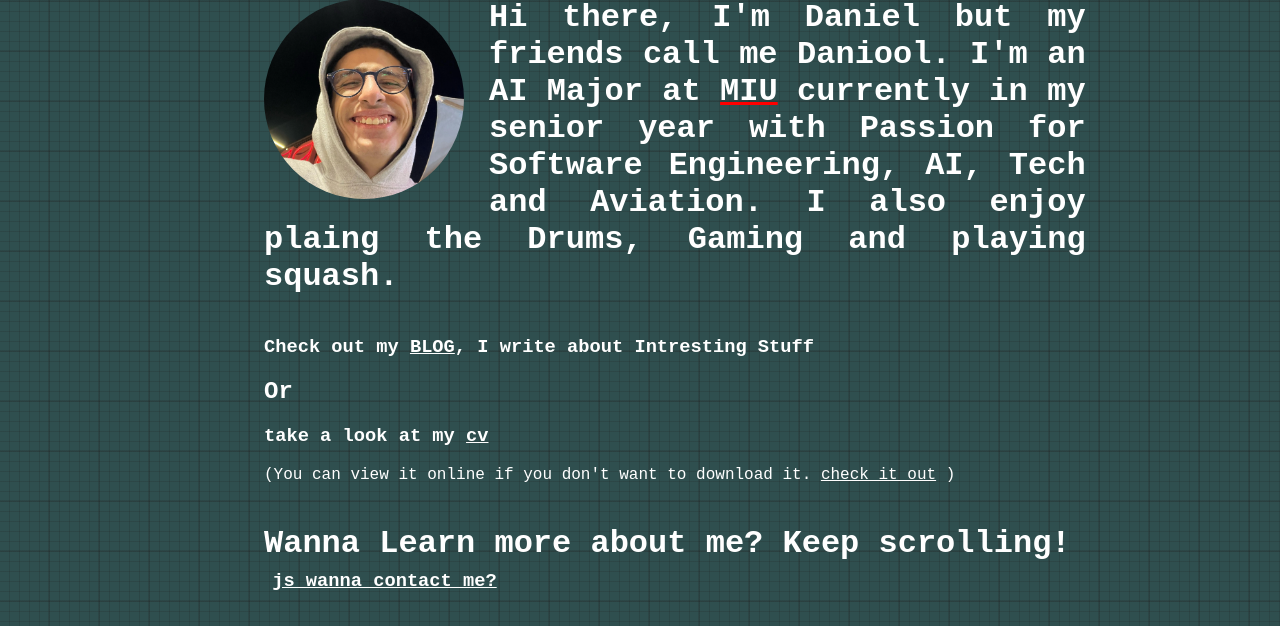
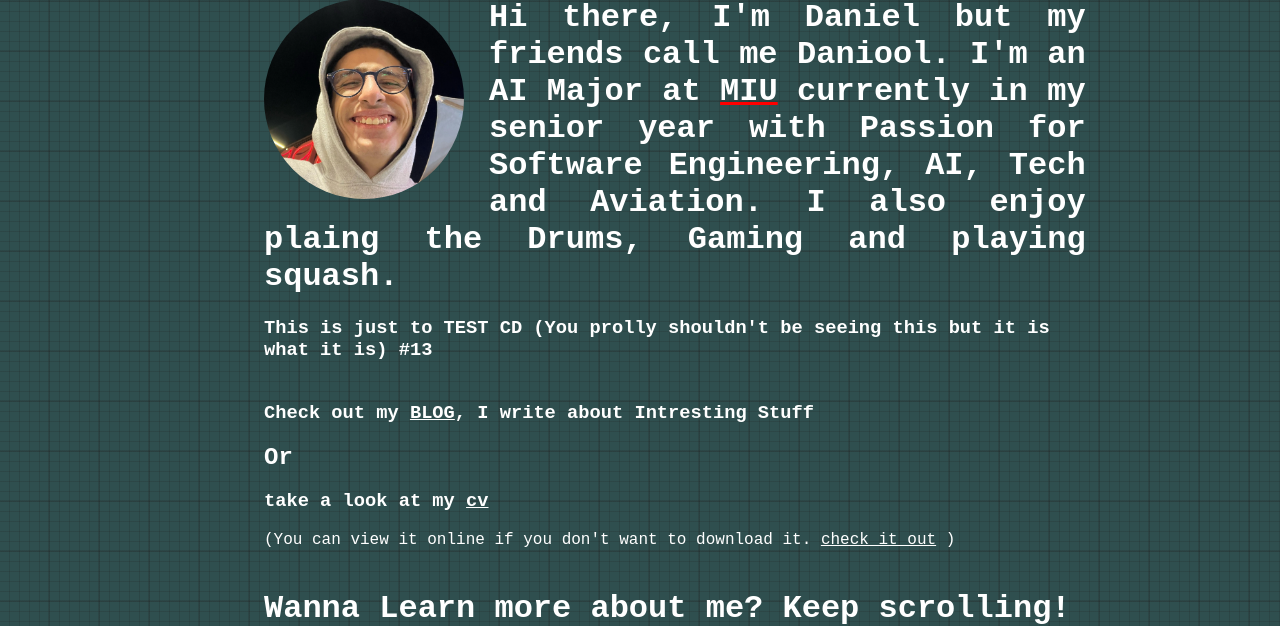
Before and after one commit to DanielMichel305/Daniel-Michel-portfolio, a Node server app: page / in a window 1280 px wide. Shown: the part 98-724 px from the top of the page. Run offline with Node 20, Linux system fonts and the light colour scheme; some libraries are stand-ins or nearby versions.

Commit message:
Testing GH actions instead of woodpecker

```diff
--- a/src/Views/about.ejs
+++ b/src/Views/about.ejs
@@ -111,7 +111,7 @@
         <h1 class="title" style=" padding-top: 5%;">Hi there, I'm Daniel but my friends call me Daniool. I'm an AI Major at <a class="miu-href" target="_blank" href="https://www.miuegypt.edu.eg/">MIU</a> currently in my senior year with Passion for Software Engineering, AI, Tech and Aviation. I also enjoy plaing the <a class="img-hover-drums">Drums</a>, Gaming and playing squash.</h1>
 
 
-        <!-- <h3>This is just to TEST CD (You prolly shouldn't be seeing this but it is what it is) #13</h3> -->
+        <h3>This is just to TEST CD (You prolly shouldn't be seeing this but it is what it is) #13</h3>
 
         <h3 style="margin-top: 5%;">Check out my <a class="link" href="/blog">BLOG</a>, I write about Intresting Stuff</h3>
 
```
Also changed, not shown: .github/workflows/push.yml (added).
